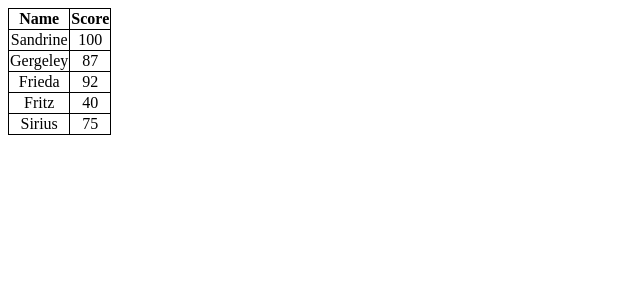
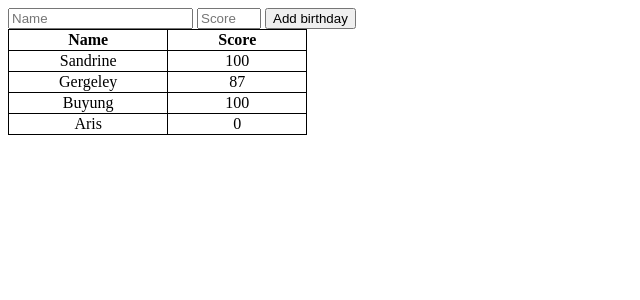
Before and after one commit to buyung1610/score, a Flask app: page / in a window 1280 px wide. Shown: the top 300 px of the page, without its empty margins (0-640 px from the left). Run offline with Flask 3, Linux system fonts and the light colour scheme; some libraries are stand-ins or nearby versions.

Commit message:
studikasus3
studikasus3

```diff
--- a/score/app.py
+++ b/score/app.py
@@ -1,17 +1,29 @@
-from flask import Flask, render_template
+import os
+
+from cs50 import SQL
+
+from flask import Flask, flash, jsonify, redirect, render_template, request, session
 
 app = Flask(__name__)
 
-@app.route("/")
+db = SQL("sqlite:///score.db")
 
+
+@app.route("/", methods=["GET", "POST"])
 def index():
 
-    students = [
-        {"name": "Sandrine", "score": 100},
-        {"name": "Gergeley", "score": 87},
-        {"name": "Frieda", "score": 92},
-        {"name": "Fritz", "score": 40},
-        {"name": "Sirius", "score": 75},
-    ]
+    if request.method == "POST":
 
-    return render_template("index.html", students=students)
+
+        name = request.form.get("name")
+        score = request.form.get("score")
+
+        db.execute("INSERT INTO score (name, score) VALUES(?, ?)", name, score)
+
+        return redirect("/")
+
+    else:
+
+        score = db.execute("SELECT * FROM score")
+
+        return render_template("index.html", score=score)
--- a/score/templates/index.html
+++ b/score/templates/index.html
@@ -6,6 +6,8 @@
             border: 1px solid black;
             border-collapse: collapse;
             text-align: center;
+            padding-left: 50px;
+            padding-right: 50px;
         }
     </style>
     <meta charset="UTF-8">
@@ -13,20 +15,22 @@
     <title>Student Scores</title>
 </head>
 <body>
+    <form action="/" method="POST">
+        <input name="name" placeholder="Name" type="text">
+        <input name="score" placeholder="Score" type="number" min="0" max="100">
+        <input type="submit" value="Add birthday">
+    </form>
     <table>
         <tr>
             <th>Name</th>
             <th>Score</th>
         </tr>
-        {% for student in students %}
+        {% for student in score %}
             <tr>
                 <td>{{student.name}}</td>
                 <td>{{student.score}}</td>
             </tr>
         {% endfor %}
     </table>
-
-
-
 </body>
 </html>
```
Also changed, not shown: score/score.db (added).
